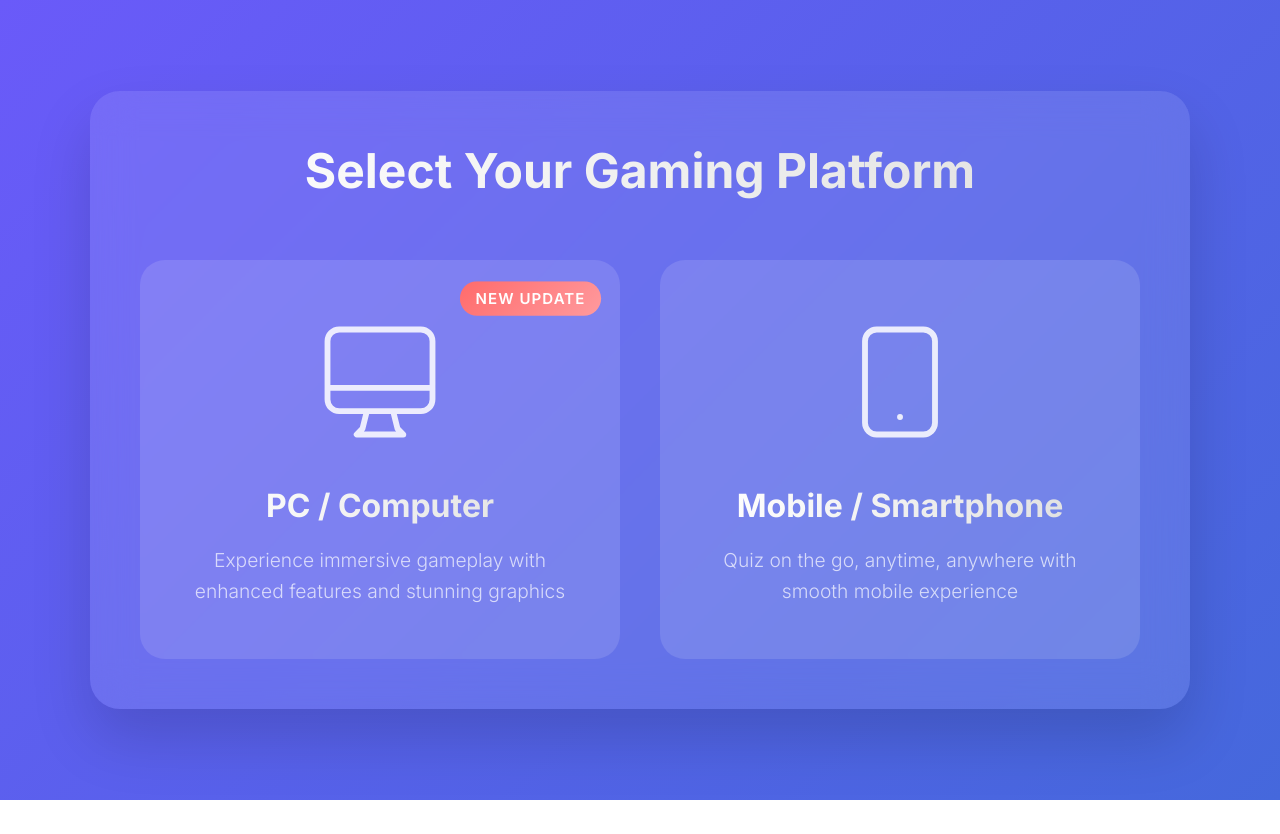
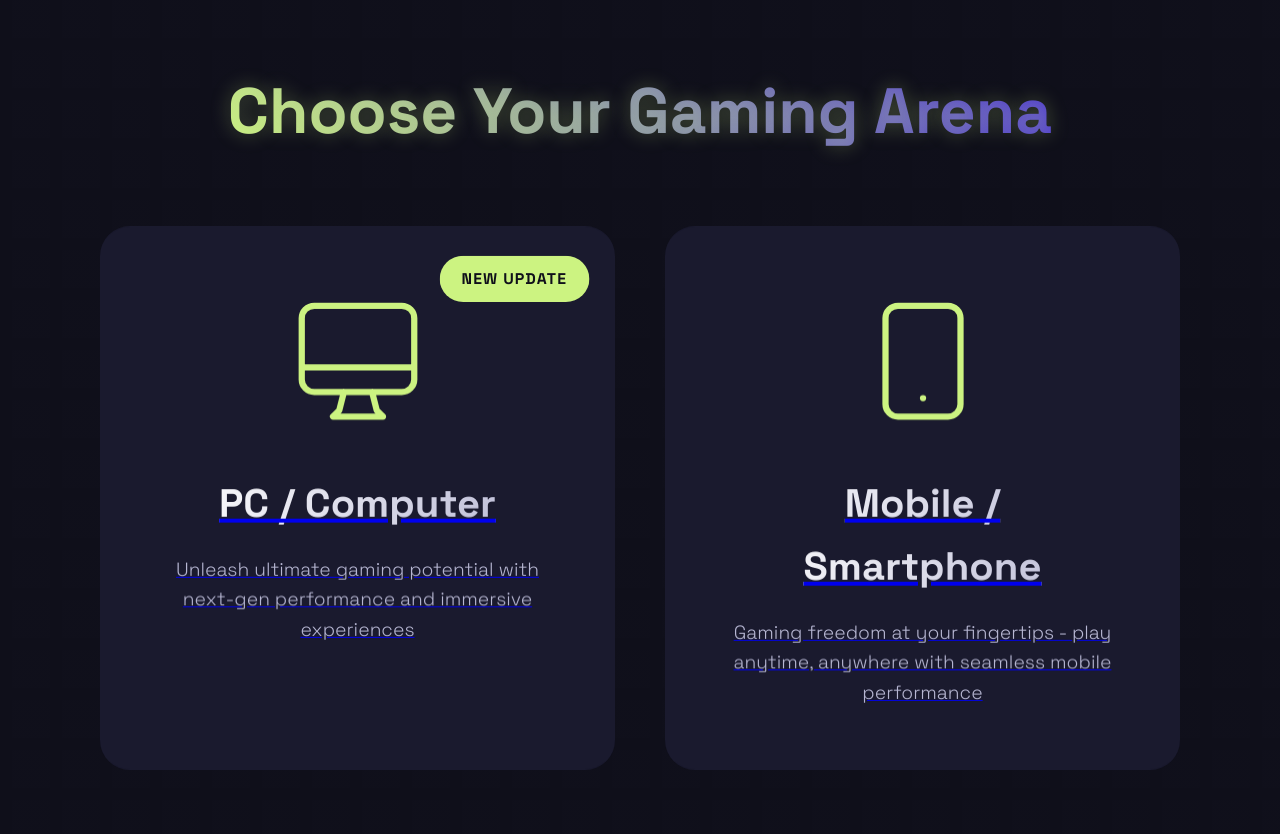
Before and after one commit to azelegendsofficial/quizgames, a plain HTML site: page index.html in a window 1280 px wide. Before the commit the page ends 800 px from the top, so only its background shows below. Drawn offline with Linux system fonts and the light colour scheme.

Commit message:
Update index.html

```diff
--- a/index.html
+++ b/index.html
@@ -3,171 +3,227 @@
 <head>
     <meta charset="UTF-8">
     <meta name="viewport" content="width=device-width, initial-scale=1.0">
-    <title>QuizGame - Choose Your Platform</title>
-    <link href="https://fonts.googleapis.com/css2?family=Inter:wght@300;400;600;700&display=swap" rel="stylesheet">
+    <title>QuizGame - Next-Gen Platform Selection</title>
+    <link href="https://fonts.googleapis.com/css2?family=Space+Grotesk:wght@300;400;600;700&display=swap" rel="stylesheet">
     <style>
         :root {
-            --primary-gradient: linear-gradient(135deg, #6a5af9 0%, #4568dc 100%);
-            --secondary-gradient: linear-gradient(135deg, #ff6b6b 0%, #ff9a9e 100%);
-            --card-bg: rgba(255, 255, 255, 0.12);
-            --card-hover: rgba(255, 255, 255, 0.2);
+            --bg-primary: #0f0f1a;
+            --bg-secondary: #1a1a2e;
+            --accent-primary: #4831d4;
+            --accent-secondary: #ccf381;
             --text-primary: #ffffff;
-            --text-secondary: rgba(255, 255, 255, 0.7);
+            --text-secondary: #b8b8d4;
+            --border-glow: rgba(204, 243, 129, 0.3);
         }
 
         * {
             margin: 0;
             padding: 0;
             box-sizing: border-box;
+            user-select: none;
         }
 
         body {
-            font-family: 'Inter', sans-serif;
-            background: var(--primary-gradient);
+            font-family: 'Space Grotesk', sans-serif;
+            background: var(--bg-primary);
             min-height: 100vh;
             display: flex;
             align-items: center;
             justify-content: center;
-            padding: 20px;
+            perspective: 1000px;
+            overflow: hidden;
             color: var(--text-primary);
-            overflow-x: hidden;
+            line-height: 1.6;
+        }
+
+        .background-grid {
+            position: fixed;
+            top: 0;
+            left: 0;
+            width: 100%;
+            height: 100%;
+            background-image:
+                linear-gradient(0deg, transparent 24%, rgba(26, 26, 46, 0.1) 25%),
+                linear-gradient(90deg, transparent 24%, rgba(26, 26, 46, 0.1) 25%);
+            background-size: 50px 50px;
+            z-index: -1;
+            opacity: 0.3;
         }
 
         .container {
             width: 100%;
-            max-width: 1100px;
-            background: rgba(255, 255, 255, 0.1);
-            border-radius: 30px;
-            padding: 50px;
-            backdrop-filter: blur(20px);
-            box-shadow: 0 30px 60px rgba(0, 0, 0, 0.15);
+            max-width: 1200px;
+            padding: 60px;
+            display: flex;
+            flex-direction: column;
+            align-items: center;
             position: relative;
-            overflow: hidden;
+            z-index: 10;
         }
 
         .title {
+            font-size: 4rem;
+            font-weight: 700;
             text-align: center;
             margin-bottom: 60px;
-            font-size: 3rem;
-            font-weight: 800;
-            background: linear-gradient(90deg, #ffffff 0%, #e0e0e0 100%);
+            background: linear-gradient(45deg, var(--accent-secondary), var(--accent-primary));
+            -webkit-background-clip: text;
+            -webkit-text-fill-color: transparent;
+            text-shadow: 0 0 20px var(--border-glow);
+        }
+
+        .platform-grid {
+            display: grid;
+            grid-template-columns: 1fr 1fr;
+            gap: 50px;
+            width: 100%;
+        }
+
+        .platform-card {
+            background: var(--bg-secondary);
+            border-radius: 30px;
+            padding: 60px;
+            text-align: center;
+            position: relative;
+            overflow: hidden;
+            border: 2px solid transparent;
+            transition: all 0.5s ease;
+            transform-style: preserve-3d;
+            transform: rotateX(10deg);
+        }
+
+        .platform-card::before {
+            content: '';
+            position: absolute;
+            top: -50%;
+            left: -50%;
+            width: 200%;
+            height: 200%;
+            background: radial-gradient(circle at center,
+                rgba(72, 49, 212, 0.2) 0%,
+                transparent 60%);
+            transform: translateZ(-1px);
+            opacity: 0;
+            transition: opacity 0.5s ease;
+        }
+
+        .platform-card:hover {
+            transform: scale(1.05) rotateX(0);
+            border-color: var(--accent-primary);
+            box-shadow: 0 25px 50px rgba(72, 49, 212, 0.2);
+        }
+
+        .platform-card:hover::before {
+            opacity: 1;
+        }
+
+        .platform-icon {
+            width: 150px;
+            height: 150px;
+            color: var(--accent-secondary);
+            margin: 0 auto 30px;
+            stroke-width: 1;
+            transition: transform 0.4s ease;
+        }
+
+        .platform-card:hover .platform-icon {
+            transform: scale(1.2) rotate(15deg);
+        }
+
+        .platform-title {
+            font-size: 2.5rem;
+            font-weight: 700;
+            margin-bottom: 20px;
+            background: linear-gradient(90deg, var(--text-primary), var(--text-secondary));
             -webkit-background-clip: text;
             -webkit-text-fill-color: transparent;
         }
 
-        .device-grid {
-            display: grid;
-            grid-template-columns: 1fr 1fr;
-            gap: 40px;
-            position: relative;
-            z-index: 2;
-        }
-
-        .device-box {
-            text-decoration: none;
-            display: block;
-            background: var(--card-bg);
-            border-radius: 25px;
-            padding: 50px;
-            text-align: center;
-            transition: all 0.5s cubic-bezier(0.175, 0.885, 0.32, 1.275);
-            border: 2px solid transparent;
-            position: relative;
-            overflow: hidden;
-        }
-
-        .device-box:hover {
-            transform: translateY(-20px) scale(1.05);
-            background: var(--card-hover);
-            border-color: rgba(255,255,255,0.4);
-            box-shadow: 0 20px 40px rgba(0,0,0,0.25);
-        }
-
-        .device-icon {
-            width: 140px;
-            height: 140px;
-            margin: 0 auto 30px;
-            color: var(--text-primary);
-            opacity: 0.85;
-            transition: transform 0.4s ease;
-        }
-
-        .device-box:hover .device-icon {
-            transform: scale(1.15) rotate(10deg);
-        }
-
-        .device-title {
-            font-size: 2rem;
-            margin-bottom: 20px;
-            font-weight: 800;
-            background: linear-gradient(90deg, #ffffff 0%, #e0e0e0 100%);
-            -webkit-background-clip: text;
-            -webkit-text-fill-color: transparent;
-        }
-
-        .device-description {
+        .platform-description {
             color: var(--text-secondary);
             font-size: 1.2rem;
             font-weight: 300;
-            line-height: 1.6;
         }
 
-        /* New Update Badge */
         .new-badge {
             position: absolute;
-            top: 20px;
-            right: 20px;
-            background: var(--secondary-gradient);
-            color: white;
-            padding: 8px 15px;
-            border-radius: 20px;
+            top: 30px;
+            right: 30px;
+            background: var(--accent-secondary);
+            color: var(--bg-primary);
+            padding: 10px 20px;
+            border-radius: 50px;
+            font-weight: 700;
+            text-transform: uppercase;
             font-size: 0.9rem;
-            font-weight: 600;
-            text-transform: uppercase;
             letter-spacing: 1px;
-            animation: pulse 1.5s infinite;
+            animation: badge-pulse 1.5s infinite;
         }
 
-        @keyframes pulse {
+        @keyframes badge-pulse {
             0%, 100% { transform: scale(1); }
-            50% { transform: scale(1.05); }
+            50% { transform: scale(1.1); }
         }
 
         @media (max-width: 768px) {
-            .device-grid {
+            .platform-grid {
                 grid-template-columns: 1fr;
             }
 
             .title {
-                font-size: 2.5rem;
+                font-size: 3rem;
             }
 
-            .container {
-                padding: 30px;
+            .platform-card {
+                padding: 40px;
             }
+        }
+
+        /* Glowing hover effect */
+        .platform-card::after {
+            content: '';
+            position: absolute;
+            top: 0;
+            left: 0;
+            right: 0;
+            bottom: 0;
+            background: radial-gradient(
+                circle at center,
+                var(--accent-primary) 0%,
+                transparent 60%
+            );
+            opacity: 0;
+            transition: opacity 0.5s ease;
+            pointer-events: none;
+            z-index: -1;
+        }
+
+        .platform-card:hover::after {
+            opacity: 0.1;
         }
     </style>
 </head>
 <body>
+    <div class="background-grid"></div>
     <div class="container">
-        <h1 class="title">Select Your Gaming Platform</h1>
+        <h1 class="title">Choose Your Gaming Arena</h1>
 
-        <div class="device-grid">
-            <a href="komputer.html" class="device-box">
+        <div class="platform-grid">
+            <a href="komputer.html" class="platform-card">
                 <div class="new-badge">New Update</div>
-                <svg xmlns="http://www.w3.org/2000/svg" fill="none" viewBox="0 0 24 24" stroke="currentColor" class="device-icon">
+                <svg xmlns="http://www.w3.org/2000/svg" fill="none" viewBox="0 0 24 24" stroke="currentColor" class="platform-icon">
                     <path stroke-linecap="round" stroke-linejoin="round" d="M9.75 17L9 20l-1 1h8l-1-1-.75-3M3 13h18M5 17h14a2 2 0 002-2V5a2 2 0 00-2-2H5a2 2 0 00-2 2v10a2 2 0 002 2z" />
                 </svg>
-                <h2 class="device-title">PC / Computer</h2>
-                <p class="device-description">Experience immersive gameplay with enhanced features and stunning graphics</p>
+                <h2 class="platform-title">PC / Computer</h2>
+                <p class="platform-description">Unleash ultimate gaming potential with next-gen performance and immersive experiences</p>
             </a>
 
-            <a href="mobile.html" class="device-box">
-                <svg xmlns="http://www.w3.org/2000/svg" fill="none" viewBox="0 0 24 24" stroke="currentColor" class="device-icon">
-                    <path stroke-linecap="round" stroke-linejoin="round" d="M12 18h.01M8 21h8a2 2 0 002-2V5a2 2 0 00-2-2H8a2 2 0 00-2 2v14a2 2 0 002 2z" />
+            <a href="mobile.html" class="platform-card">
+                <svg xmlns="http://www.w3.org/2000/svg" fill="none" viewBox="0 0 24 24" stroke="currentColor" class="platform-icon">
+                    <path stroke-linecap="round" stroke-lienjoin="round" d="M12 18h.01M8 21h8a2 2 0 002-2V5a2 2 0 00-2-2H8a2 2 0 00-2 2v14a2 2 0 002 2z" />
                 </svg>
-                <h2 class="device-title">Mobile / Smartphone</h2>
-                <p class="device-description">Quiz on the go, anytime, anywhere with smooth mobile experience</p>
+                <h2 class="platform-title">Mobile / Smartphone</h2>
+                <p class="platform-description">Gaming freedom at your fingertips - play anytime, anywhere with seamless mobile performance</p>
             </a>
         </div>
     </div>
```
